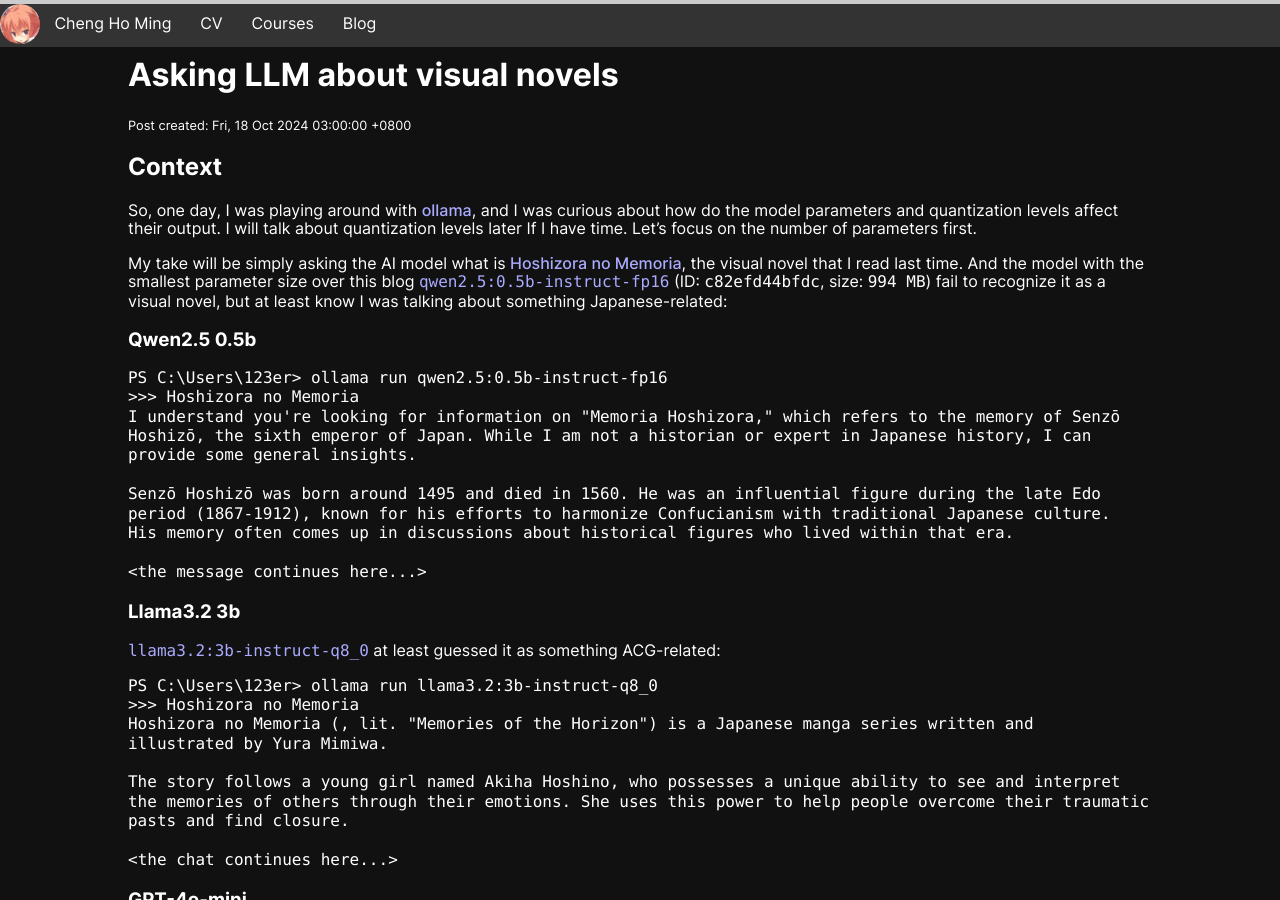
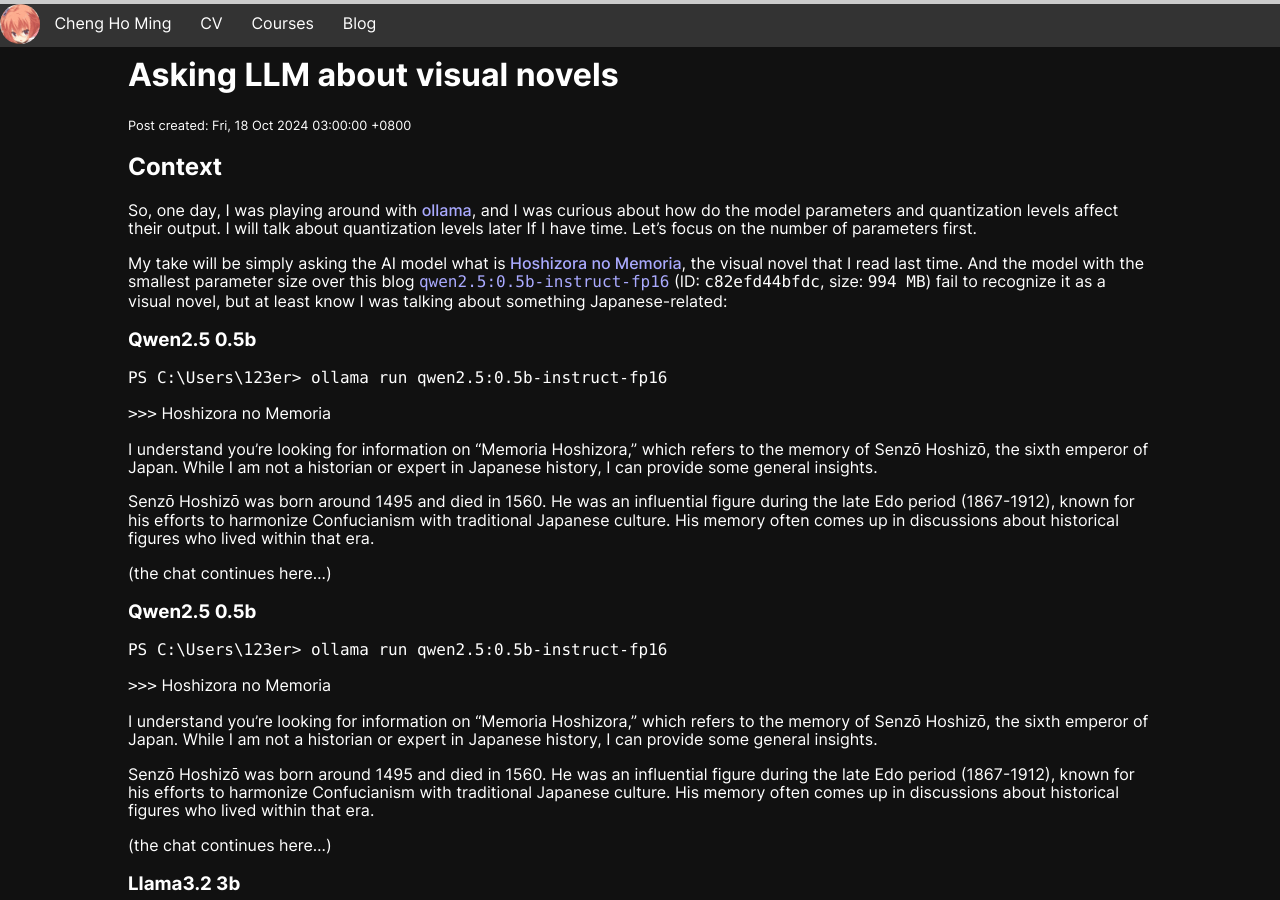
Before and after one commit to eric15342335/eric15342335.github.io, a Jekyll site: the page built from _posts/2024-10-18-Asking-LLM-about-visual-novels.md, in a window 1280 px wide and 900 px high. Built offline with Jekyll 4.4.1, drawn with Linux system fonts in a browser that asks for light colours; comment, search, counter and statistics services are not loaded; some of the changed text lies outside the part shown.

Commit message:
Update and cleanup blog posts formatting layout

````diff
--- a/_posts/2024-10-18-Asking-LLM-about-visual-novels.md
+++ b/_posts/2024-10-18-Asking-LLM-about-visual-novels.md
@@ -16,68 +16,68 @@
 
 ### Qwen2.5 0.5b
 
-```js
+```shell
 PS C:\Users\123er> ollama run qwen2.5:0.5b-instruct-fp16
->>> Hoshizora no Memoria
-I understand you're looking for information on "Memoria Hoshizora," which refers to the memory of Senzō
-Hoshizō, the sixth emperor of Japan. While I am not a historian or expert in Japanese history, I can
-provide some general insights.
+```
 
-Senzō Hoshizō was born around 1495 and died in 1560. He was an influential figure during the late Edo
-period (1867-1912), known for his efforts to harmonize Confucianism with traditional Japanese culture.
-His memory often comes up in discussions about historical figures who lived within that era.
+`>>>` Hoshizora no Memoria
 
-<the message continues here...>
+I understand you're looking for information on "Memoria Hoshizora," which refers to the memory of Senzō Hoshizō, the sixth emperor of Japan. While I am not a historian or expert in Japanese history, I can provide some general insights.
+
+Senzō Hoshizō was born around 1495 and died in 1560. He was an influential figure during the late Edo period (1867-1912), known for his efforts to harmonize Confucianism with traditional Japanese culture. His memory often comes up in discussions about historical figures who lived within that era.
+
+(the chat continues here...)
+
+### Qwen2.5 0.5b
+
+```shell
+PS C:\Users\123er> ollama run qwen2.5:0.5b-instruct-fp16
 ```
+
+`>>>` Hoshizora no Memoria
+
+I understand you're looking for information on "Memoria Hoshizora," which refers to the memory of Senzō Hoshizō, the sixth emperor of Japan. While I am not a historian or expert in Japanese history, I can provide some general insights.
+
+Senzō Hoshizō was born around 1495 and died in 1560. He was an influential figure during the late Edo period (1867-1912), known for his efforts to harmonize Confucianism with traditional Japanese culture. His memory often comes up in discussions about historical figures who lived within that era.
+
+(the chat continues here...)
 
 ### Llama3.2 3b
 
 [`llama3.2:3b-instruct-q8_0`][llama3.2:3b-instruct-q8_0] at least guessed it as something ACG-related:
 
-```js
+```shell
 PS C:\Users\123er> ollama run llama3.2:3b-instruct-q8_0
->>> Hoshizora no Memoria
+```
+
+`>>>` Hoshizora no Memoria
+
 Hoshizora no Memoria (, lit. "Memories of the Horizon") is a Japanese manga series written and
 illustrated by Yura Mimiwa.
 
-The story follows a young girl named Akiha Hoshino, who possesses a unique ability to see and interpret
-the memories of others through their emotions. She uses this power to help people overcome their traumatic
-pasts and find closure.
+The story follows a young girl named Akiha Hoshino, who possesses a unique ability to see and interpret the memories of others through their emotions. She uses this power to help people overcome their traumatic pasts and find closure.
 
-<the chat continues here...>
-```
+(the chat continues here...)
 
 ### GPT-4o-mini
 
 [`GPT-4o-mini`][gpt-4o-mini] is more accurate, but still screwed up the details:
 
-```markdown
-**Hoshizora no Memoria** (星空のメモリア) is a visual novel developed by **Furukawa Shun** and released by
-**Hoshizora no Memoria Team**. It combines elements of romance and drama, featuring a rich story and
-character development.
+**Hoshizora no Memoria** (星空のメモリア) is a visual novel developed by **Furukawa Shun** and released by **Hoshizora no Memoria Team**. It combines elements of romance and drama, featuring a rich story and character development.
 
-<the chat continues here...>
-```
+(the chat continues here...)
 
 ### ChatGPT-4o-latest
 
 [`ChatGPT-4o-Latest`][ChatGPT-4o-Latest] was very accurate:
 
-```markdown
-**Hoshizora no Memoria -Wish upon a Shooting Star-** is a Japanese visual novel developed by **Favorite**,
-originally released in 2009. It is a romance visual novel that features branching storylines and multiple
-endings depending on the player's choices. The story revolves around the protagonist and his return to his
-hometown, where he reconnects with childhood memories and encounters mysterious events, particularly
-involving a promise made to a girl under the night sky.
+**Hoshizora no Memoria -Wish upon a Shooting Star-** is a Japanese visual novel developed by **Favorite**, originally released in 2009. It is a romance visual novel that features branching storylines and multiple endings depending on the player's choices. The story revolves around the protagonist and his return to his hometown, where he reconnects with childhood memories and encounters mysterious events, particularly involving a promise made to a girl under the night sky.
 
 ### Plot Summary
 
-The story begins with **Kogasaka You**, the protagonist, returning to his hometown after several years of
-living elsewhere. His mother has passed away, and he moves back with his younger sister, **Chinami**, to
-live with their aunt.
+The story begins with **Kogasaka You**, the protagonist, returning to his hometown after several years of living elsewhere. His mother has passed away, and he moves back with his younger sister, **Chinami**, to live with their aunt.
 
-<the chat continues here...>
-```
+(the chat continues here...)
 
 ## Final words
 
````
Also changed, not shown: _posts/2024-10-14-easy-guided-projects-on-coursera.md (+2 -6 lines).
